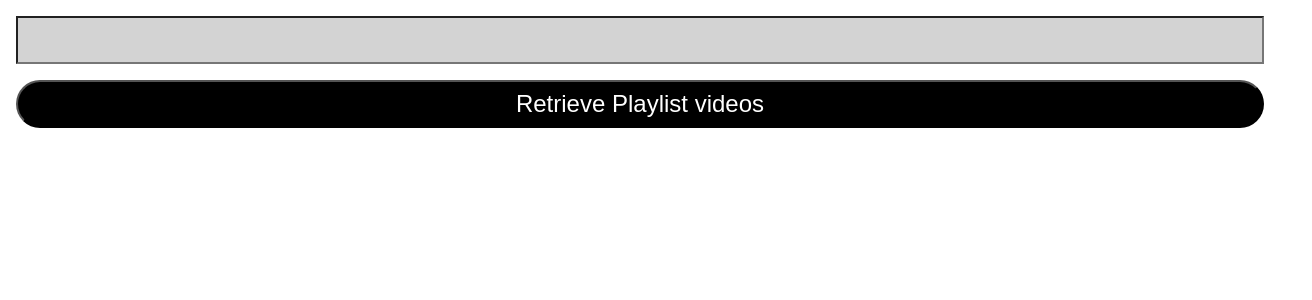
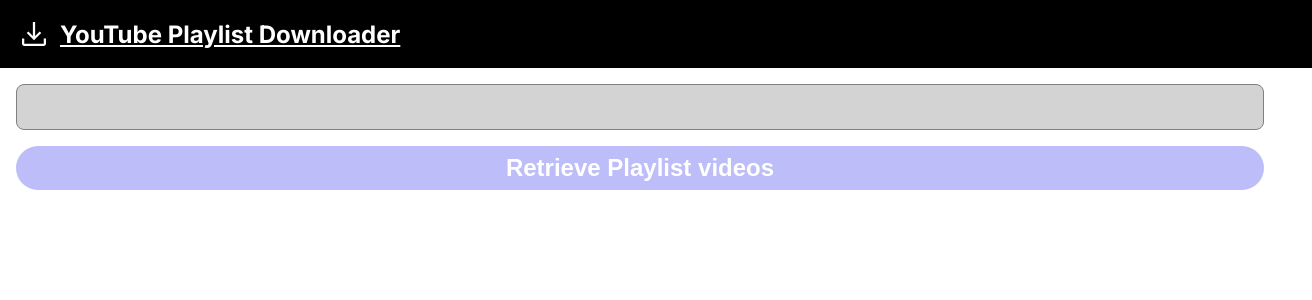
Before and after one commit to DimitarTumbalov/yt-playlist-downloader, a Next.js app: page / in a window 1280 px wide. Shown: the top 300 px of the page, 1312 px wide, since content can reach past the window. Built offline with nearby package versions, Linux system fonts and the light colour scheme.

Commit message:
improved ui

```diff
--- a/Constants.js
+++ b/Constants.js
@@ -1,4 +1,4 @@
 const YOUTUBE_API_KEY = 'AIzaSyB1bjyquivB-ETV_VWZ1w-KAFKMuE70uu0';
 export const YOUTUBE_API_URL = `https://www.googleapis.com/youtube/v3/playlistItems?part=contentDetails,snippet&key=${YOUTUBE_API_KEY}`;
 
-export const YT_PLAYLIST_REGEX = /list=([a-zA-Z\d]{15})/
+export const YOUTUBE_PLAYLIST_REGEX = /list=([a-zA-Z\d]+)/
--- /dev/null
+++ b/actions/YoutubeDL.js
@@ -0,0 +1,8 @@
+'use server'
+
+import youtubeDl from "youtube-dl-exec";
+
+export const download = (videoId) => {
+  'use server';
+  youtubeDl(`https://www.youtube.com/watch?v=IGbff7xslLs`).then(output => console.log(output)).catch(err => console.log(err))
+}
--- a/app/globals.css
+++ b/app/globals.css
@@ -11,3 +11,13 @@
   height: 100%;
   width: 100%;
 }
+
+nav {
+  width: 100%;
+  background-color: black;
+  color: white;
+  padding: 1rem;
+  display: flex;
+  flex-direction: row;
+  align-items: center;
+}
--- a/app/page.jsx
+++ b/app/page.jsx
@@ -1,16 +1,20 @@
 'use client';
 
-import axios from 'axios';
-import { YOUTUBE_API_URL, YT_PLAYLIST_REGEX } from '../Constants';
+import { YOUTUBE_PLAYLIST_REGEX } from '../Constants';
 
 import styles from './page.module.css'
 import { useEffect, useState } from 'react';
-import PlaylistItem from '../components/PlaylistItem';
+import Playlist from '../components/Playlist';
+
+import iconDownload from '../public/icon_download.svg'
+import Image from 'next/image';
+import { extractPlaylistItems } from './../services/YouTubeDataAPI';
 
 export default function Home() {
 	const [inputValue, setInputValue] = useState('');
 	const [playlistId, setPlaylistId] = useState(null);
 	const [playlistItems, setPlaylistItems] = useState([]);
+	const [loading, setLoading] = useState(false);
 
 	useEffect(() => {
 		if(!playlistId) return;
@@ -21,17 +25,21 @@
 	const getPlaylistItems = async() => {
 		if(!playlistId) return;
 
-    await axios(`${YOUTUBE_API_URL}&playlistId=${playlistId}`).then(res => {
+		setLoading(true);
+
+		await extractPlaylistItems(playlistId).then(res => {
 			setPlaylistItems(res.data.items.map(i => ({
 				title: i.snippet.title,
 				videoId: i.contentDetails.videoId,
-        thumbnailUrl: i.snippet.thumbnails.default.url
+				thumbnailUrl: i.snippet.thumbnails.medium.url
 			})))
 		}).catch(err => console.log(err.message))
+
+		setLoading(false);
 	}
 
 	const extractPlayListId = () => {
-    const match =  YT_PLAYLIST_REGEX.exec(inputValue)
+		const match =  YOUTUBE_PLAYLIST_REGEX.exec(inputValue)
 
 		if(match?.length > 1){
 			setPlaylistId(match[1]);
@@ -40,11 +48,19 @@
 
 	return (
 		<main className={styles.main}>
+			<nav>
+				<Image className={styles.logoImg} src={iconDownload} alt='logo'/>
+				<h1 className={styles.logoText}>YouTube Playlist Downloader</h1>
+			</nav>
 			<input className={styles.input} onChange={(e) => setInputValue(e.target.value)} value={inputValue}/>
-      <button className={styles.btn} onClick={() => extractPlayListId()}>Retrieve Playlist videos</button>
-      {
-        playlistItems.map(item => <PlaylistItem key={item.videoId} item={item}/>)
-      }
+			<button
+				className={styles.btn}
+				onClick={() => extractPlayListId()}
+				disabled={inputValue.length == 0}>
+				Retrieve Playlist videos
+			</button>
+			{loading && <div className={styles.loader} />}
+			<Playlist items={playlistItems}/>
 		</main>
 	)
 }
--- a/app/page.module.css
+++ b/app/page.module.css
@@ -5,11 +5,22 @@
   height: 100%;
 }
 
+.logoImg {
+}
+
+.logoText {
+  margin-left: 0.5rem;
+  text-decoration: underline;
+  color: white;
+}
+
 .input {
   margin: 1rem;
   padding: 0.5rem;
   font-size: 24px;
   background-color: lightgray;
+  border: 0.1rem solid gray;
+  border-radius: 0.5rem;
 }
 
 .btn {
@@ -18,6 +29,34 @@
   padding: 0.5rem;
   font-size: 24px;
   border-radius: 50px;
-  background: black;
+  background: rgb(38, 38, 235);
   color: white;
+  font-weight: bold;
+  cursor: pointer;
+  border: 0;
 }
+
+.btn:hover {
+  background: rgba(38, 38, 235, 0.8);
+}
+
+.btn:disabled {
+  pointer-events: none;
+  background: rgba(38, 38, 235, 0.3);
+}
+
+.loader {
+  border: 0.5rem solid #f3f3f3;
+  border-top: 0.5rem solid #3498db;
+  border-radius: 50%;
+  width: 2rem;
+  height: 2rem;
+  animation: spin 1.5s linear infinite;
+  align-self: center;
+  margin-top: 1rem;
+}
+
+@keyframes spin {
+  0% { transform: rotate(0deg); }
+  100% { transform: rotate(360deg); }
+}
--- /dev/null
+++ b/components/Playlist.js
@@ -0,0 +1,12 @@
+import PlaylistItem from './PlaylistItem';
+import styles from './Playlist.module.css';
+
+export default ({items}) => {
+    return (
+        <div className={styles.container}>
+            {
+                items.map(item => <PlaylistItem key={item.videoId} item={item}/>)
+            }
+        </div>
+    )
+}
--- /dev/null
+++ b/components/Playlist.module.css
@@ -0,0 +1,3 @@
+.container {
+    padding: 1rem;
+}
--- a/components/PlaylistItem.js
+++ b/components/PlaylistItem.js
@@ -1,12 +1,20 @@
+
 import Image from "next/image";
 import styles from './PlaylistItem.module.css';
+import { download } from './../actions/YoutubeDL';
 
 const PlaylistItem = ({item}) => {
-  console.log(item)
   return (
     <div className={styles.container}>
-      <Image width={120} height={90} className={styles.img} src={item.thumbnailUrl} alt="Thumbnail"/>
-      <h3 className={styles.title}>{item.title}</h3>
+      <Image width={160} height={90} src={item.thumbnailUrl} alt="Thumbnail"/>
+      <div className={styles.innerContainer}>
+        <h2 className={styles.title}>{item.title}</h2>
+        <button
+          onClick={() => download(item.id)}
+          className={styles.btnDownload}>
+          Download
+        </button>
+      </div>
     </div>
   )
 }
--- a/components/PlaylistItem.module.css
+++ b/components/PlaylistItem.module.css
@@ -3,13 +3,32 @@
   background-color: white;
   display: flex;
   flex-direction: row;
-  margin-top: 1rem;
+  box-shadow: 0 0.5rem 1rem lightgray;
+  margin-bottom: 0.5rem;
 }
 
-.img {
-
+.innerContainer {
+  display: flex;
+  flex-direction: column;
+  padding: 0.5rem;
+  align-items: flex-start;
 }
 
 .title {
   color: black
 }
+.btnDownload{
+  background: black;
+  color: white;
+  border: 0;
+  cursor: pointer;
+  font-weight: bold;
+  font-size: 16px;
+  padding: 0.5rem 1rem 0.5rem 1rem;
+  border-radius: 50px;
+  margin-top: 0.5rem;
+}
+
+.btnDownload:hover {
+  background: rgba(0, 0, 0, 0.8)
+}
--- a/next.config.js
+++ b/next.config.js
@@ -1,5 +1,8 @@
 /** @type {import('next').NextConfig} */
 const nextConfig = {
+  experimental: {
+    serverActions: true,
+  },
   images: {
     remotePatterns: [
       {
--- a/package.json
+++ b/package.json
@@ -18,6 +18,7 @@
     "next": "13.4.13",
     "react": "18.2.0",
     "react-dom": "18.2.0",
-    "typescript": "5.1.6"
+    "typescript": "5.1.6",
+    "youtube-dl-exec": "^2.4.7"
   }
 }
--- /dev/null
+++ b/services/YouTubeDataAPI.js
@@ -0,0 +1,6 @@
+import axios from 'axios';
+import { YOUTUBE_API_URL } from './../Constants';
+
+export const extractPlaylistItems = async(playlistId) => {
+  return axios(`${YOUTUBE_API_URL}&playlistId=${playlistId}`);
+}
```
Also changed, not shown: public/icon_download.svg (added), 1 other file (tests, documents, lock files or other folders). Lines whose indentation alone changed are shown as unchanged.
